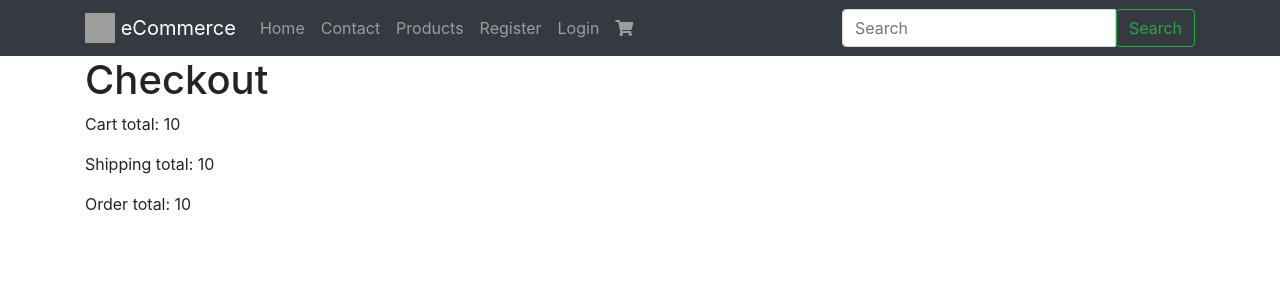
After one commit to Eyakub/E-Commerce, a Django app: template src/ecommerce/carts/templates/carts/checkout.html in a window 1280 px wide. The commit adds this page. Shown: the top 300 px of the page. Run offline with Django 3.2, Linux system fonts and the light colour scheme; the template is opened without the code that fills it: most values are stand-ins (such as "Sample title", 1, 10 or a date in 2020); parts of the project's set-up code (start-up, migrations or seed data) failed here and were passed over; some libraries are stand-ins or nearby versions; grey boxes are pictures that could not be loaded.

Commit message:
checkout view 78

```diff
--- /dev/null
+++ b/src/ecommerce/carts/templates/carts/checkout.html
@@ -0,0 +1,10 @@
+{% extends "base.html" %}
+
+{% block content %}
+<h1>Checkout</h1>
+
+<p>Cart total: {{ object.cart.total }}</p>
+<p>Shipping total: {{ object.shipping_total }}</p>
+<p>Order total: {{ object.total }}</p>
+
+{% endblock %}
--- a/src/ecommerce/carts/templates/carts/home.html
+++ b/src/ecommerce/carts/templates/carts/home.html
@@ -29,6 +29,10 @@
                 <td colspan="2"></td>
                 <td><b>Total </b> {{ cart.total }}</td>
             </tr>
+            <tr>
+                <td colspan="2"></td>
+                <td><a class="btn btn-success" href="{% url 'cart:checkout' %}">Checkout</a> </td>
+            </tr>
             </tbody>
         </table>
     {% else %}
--- a/src/ecommerce/carts/urls.py
+++ b/src/ecommerce/carts/urls.py
@@ -6,5 +6,6 @@ from ..carts import views
 
 urlpatterns = [
     url(r'^$', views.cart_home, name='home'),
+    url(r'^checkout/$', views.checkout_home, name='checkout'),
     url(r'^update/$', views.cart_update, name='update'),
 ]
```
Also changed, not shown: src/ecommerce/carts/views.py (+14 -1 lines), src/ecommerce/orders/models.py (+5 -3 lines), src/db.sqlite3.
